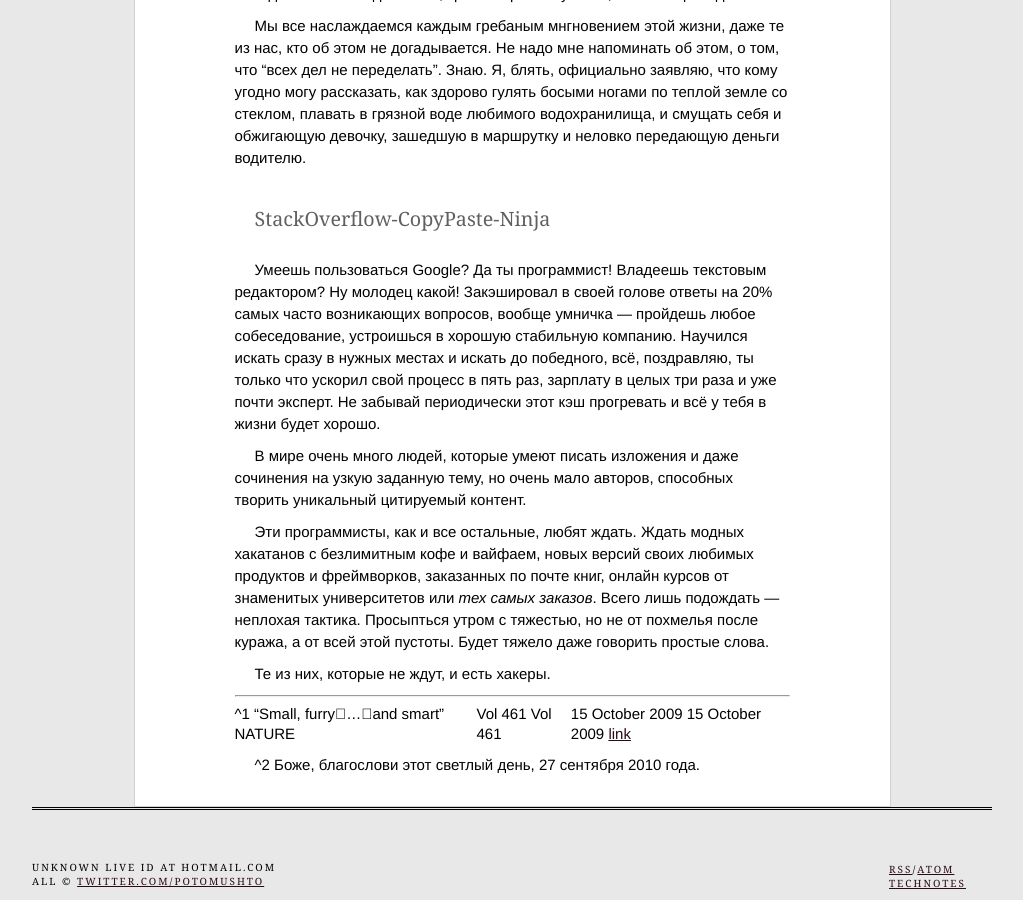
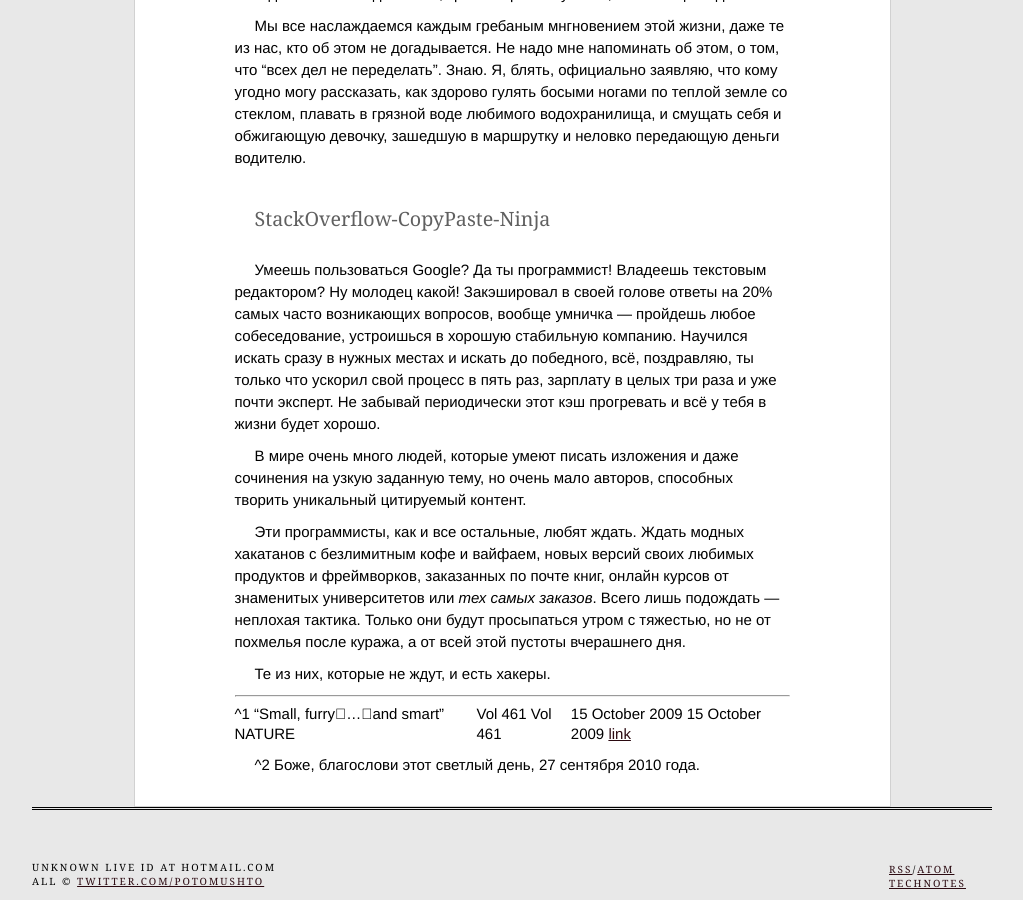
Before and after one commit to ptmt/ptmt.github.com, a Jekyll site: the page built from _posts/2012-05-10-what-are-we-waiting-for.md, in a window 1280 px wide and 900 px high, scrolled down 2987 px. Shown: the whole window, without its empty margins (128-1151 px from the left). Built offline with Jekyll 4.4.1, drawn with Linux system fonts in a browser that asks for light colours; Markdown is read by kramdown in place of the engine named in the settings.

Commit message:
Update _posts/2012-05-10-what-are-we-waiting-for.md

```diff
--- a/_posts/2012-05-10-what-are-we-waiting-for.md
+++ b/_posts/2012-05-10-what-are-we-waiting-for.md
@@ -58,7 +58,7 @@ title:  Чего же мы ждем
 
 В мире очень много людей, которые умеют писать изложения и даже сочинения на узкую заданную тему, но очень мало авторов, способных творить уникальный цитируемый контент.
 
-Эти программисты, как и все остальные, любят ждать. Ждать модных хакатанов с безлимитным кофе и вайфаем, новых версий своих любимых продуктов и фреймворков, заказанных по почте книг, онлайн курсов от знаменитых университетов или *тех самых заказов*. Всего лишь подождать — неплохая тактика. Просыпться утром с тяжестью, но не от похмелья после куража, а от всей этой пустоты. Будет тяжело даже говорить простые слова.
+Эти программисты, как и все остальные, любят ждать. Ждать модных хакатанов с безлимитным кофе и вайфаем, новых версий своих любимых продуктов и фреймворков, заказанных по почте книг, онлайн курсов от знаменитых университетов или *тех самых заказов*. Всего лишь подождать — неплохая тактика. Только они будут просыпаться утром с тяжестью, но не от похмелья после куража, а от всей этой пустоты вчерашнего дня.
 
 Те из них, которые не ждут, и есть хакеры.
 
```
